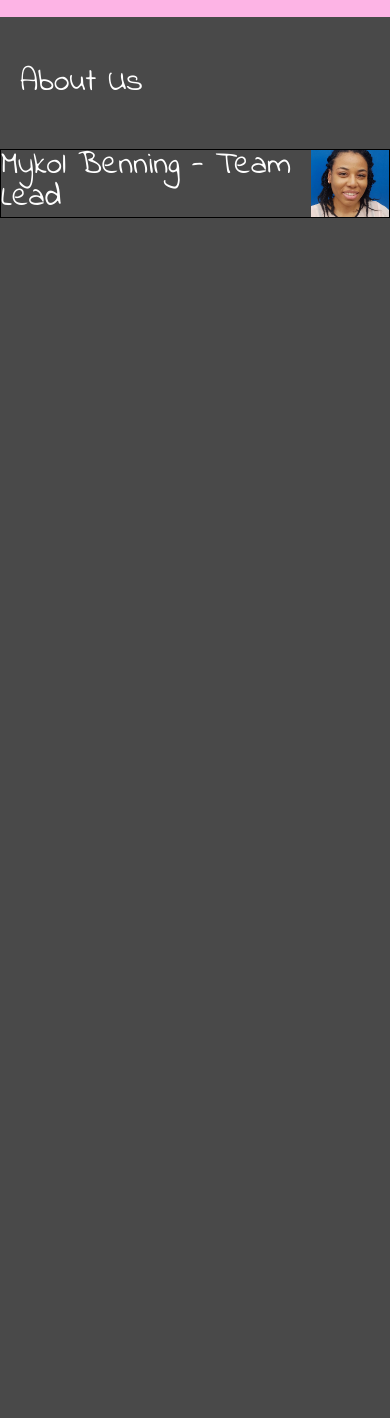
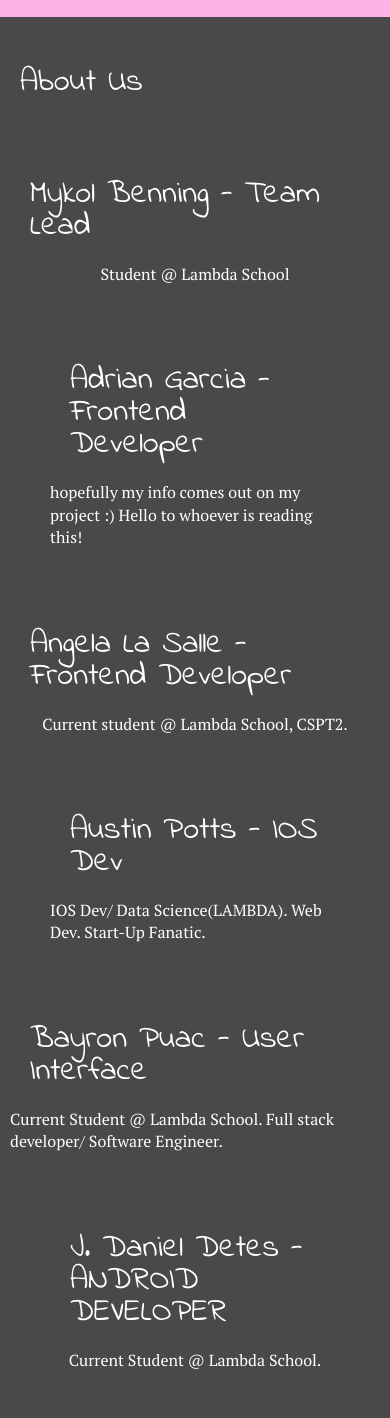
Before and after one commit to build-week-haircare/UI, a plain HTML site: page index.html in a window 390 px wide. Shown: the part 173-1591 px from the top of the page. Before the commit the page ends 844 px from the top, so only its background shows below. Drawn offline with Linux system fonts and the light colour scheme.

```diff
--- a/index.html
+++ b/index.html
@@ -34,18 +34,97 @@
         <div class="top-content">
              <h1>About Us</h1>
         </div>
-        <div class="top-content-img">
-            <img src="img/shari-sirotnak-oM5YoMhTf8E-unsplash.jpg">
-        </div>
     </div>
 
-    <section>
-        <div class="Mykol">
-            <h1>Mykol Benning - Team Lead</h1>
-            <p></p>
-            <img src="img/people/Mykol.png">
-        </div>
+    <section class="About-Us">
+        <section class="First-One">
+            <div class="First">
+                <h1>Mykol Benning - Team Lead</h1>
+                <p>Student @ Lambda School</p>
+            </div>
+                <img src="img/people/Mykol.png">
+        </section>
+
+        <section class="Second-one">
+            <div class="Second">
+                <h1>Adrian Garcia - Frontend Developer</h1>
+                <p>hopefully my info comes out on my project :) Hello to whoever is reading this!</p>
+            </div>
+                <img src="img/people/Adrian.png">
+            </section>
+
+        <section class="First-One">
+            <div class="First">
+                <h1>Angela La Salle - Frontend Developer</h1>
+                <p>Current student @ Lambda School, CSPT2.</p>
+            </div>
+                <img src="img/people/Angela.png">
+        </section>
+        <section class="Second-one">
+            <div class="Second">
+                <h1>Austin Potts - IOS Dev </h1>
+                <p>IOS Dev/ Data Science(LAMBDA). Web Dev. Start-Up Fanatic.</p>
+            </div>
+                <img src="img/people/Austin.png">
+        </section>
+        <section class="First-One">
+                <div class="First">
+                <h1>Bayron Puac - User Interface</h1>
+                <p>Current Student @ Lambda School. Full stack developer/ Software Engineer.</p>
+            </div>
+                <img src="img/people/Bayron.png">
+        </section>
+        <section class="Second-one">
+            <div class="Second">
+                <h1>J. Daniel Detes  - ANDROID DEVELOPER </h1>
+                <p>Current Student @ Lambda School.</p>
+            </div>
+                <img src="img/people/Daniel.png">
+        </section>
+        <section class="First-One">
+            <div class="First">
+                <h1>fnu bharti  - Frontend Framework Developer </h1>
+                <p>Current Student @ Lambda School.</p>
+            </div>
+                <img src="img/people/Fnu.png">
+        </section>
+        <section class="Second-one">
+            <div class="Second">
+                <h1>Jenny Li - Frontend Framework Developer  </h1>
+                <p>Current Student @ Lambda School.</p>
+            </div>
+                <img src="img/people/Jenny.png">
+        </section>
+        <section class="First-One">
+            <div class="First">
+                <h1>Joshua Franklin - iOS Mobile Developer </h1>
+                <p>Current Student @ Lambda School.</p>
+            </div>
+                <img src="img/people/Joshua.png">
+        </section>
+        <section class="Second-one">
+            <div class="Second">
+                <h1>Rockey Simmons Jr - Web Developer and Software Engineer. </h1>
+                <p>Current Student @ Lambda School.</p>
+            </div>
+                <img src="img/people/Rockey.png">
+        </section>
+        <section class="First-One">
+            <div class="First">>
+                <h1>Ryan Wisniewski - Frontend Framework Developer</h1>
+                <p>Current Student @ Lambda School.</p>
+            </div>
+                <img src="img/people/Ryan.png">
+        </section>
+        <section class="Second-one">
+            <div class="Second">
+                <h1>Tylor Lyles - IOS Developer II</h1>
+                <p>Current Student @ Lambda School.</p>
+            </div>
+                <img src="img/people/Taylor.png">
+        </section>
     </section>
+
 
     </body>
 </html>
--- a/less/home-page.less
+++ b/less/home-page.less
@@ -19,7 +19,7 @@
     img{
         max-width: 100%;
         border-radius: 6px;
-        padding: 80px;
+        padding: 150px;
         @media @phone{
             display: none;
         }
@@ -48,15 +48,66 @@ body{
     }
 }
 
-.Mykol{
+.About-Us{
+    .First-One{
         display: flex;
         justify-content: space-evenly;
-    border: 1px solid black;
         img{
-        max-width: 20%;
+            width: 20%;
+            border-radius: 20px;
+            @media @phone {
+                display: none;
             }
+        }
+       .First{
+            display: flex;
+            flex-direction: column;
+            align-items: center;
+            border-radius: 20px 0;
+            padding: 10px;
+            justify-content: center;
             h1{
                 font-size: 3.2rem;
                 color : white;
+                width: 100%;
+                padding: 20px;
+            }
+            p{
+            color: white;
             }
         }
+    }
+
+    .Second-one{
+        display: flex;
+        flex-direction: row-reverse;
+        justify-content: space-evenly;
+        padding: 20px;
+        margin: 20px;
+        border-radius: 20px 0;
+        img{
+            width: 20%;
+            border-radius: 20px;
+            @media @phone {
+                display: none;
+            }
+        }
+       .Second{
+        display: flex;
+        flex-direction: column;
+        align-items: center;
+        justify-content: center;
+        border-radius: 0 20px;
+        padding: 10px;
+            h1{
+                font-size: 3.2rem;
+                color : white;
+                width: 100%;
+                padding: 20px;
+            }
+            p{
+            color: white;
+            }
+        }
+    }
+}
```
Also changed, not shown: css/index.css, img/people/Angela.png (added), img/people/Bayron.png, img/people/Daniel.png, img/people/Fnu.png, img/people/Jenny.png, img/people/Joshua.png, img/people/Ryan.png. Lines whose indentation alone changed are shown as unchanged.
